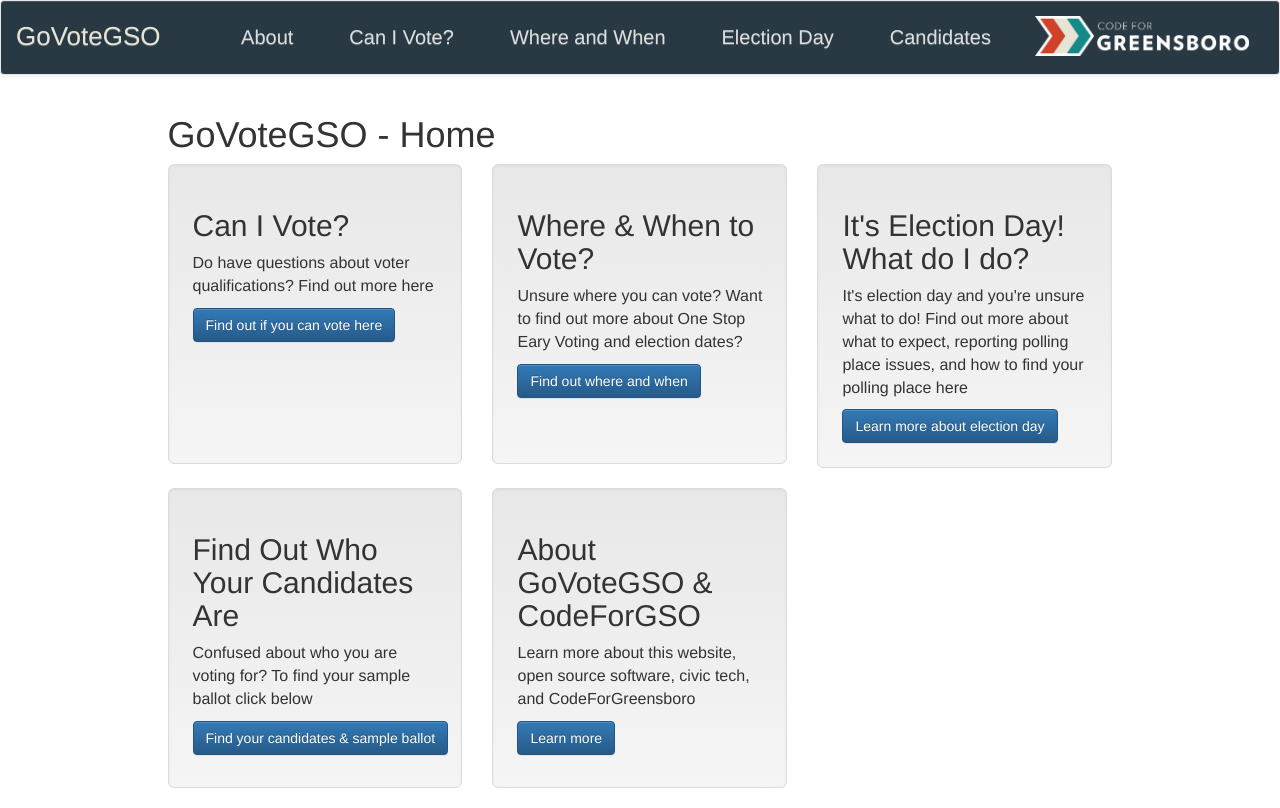
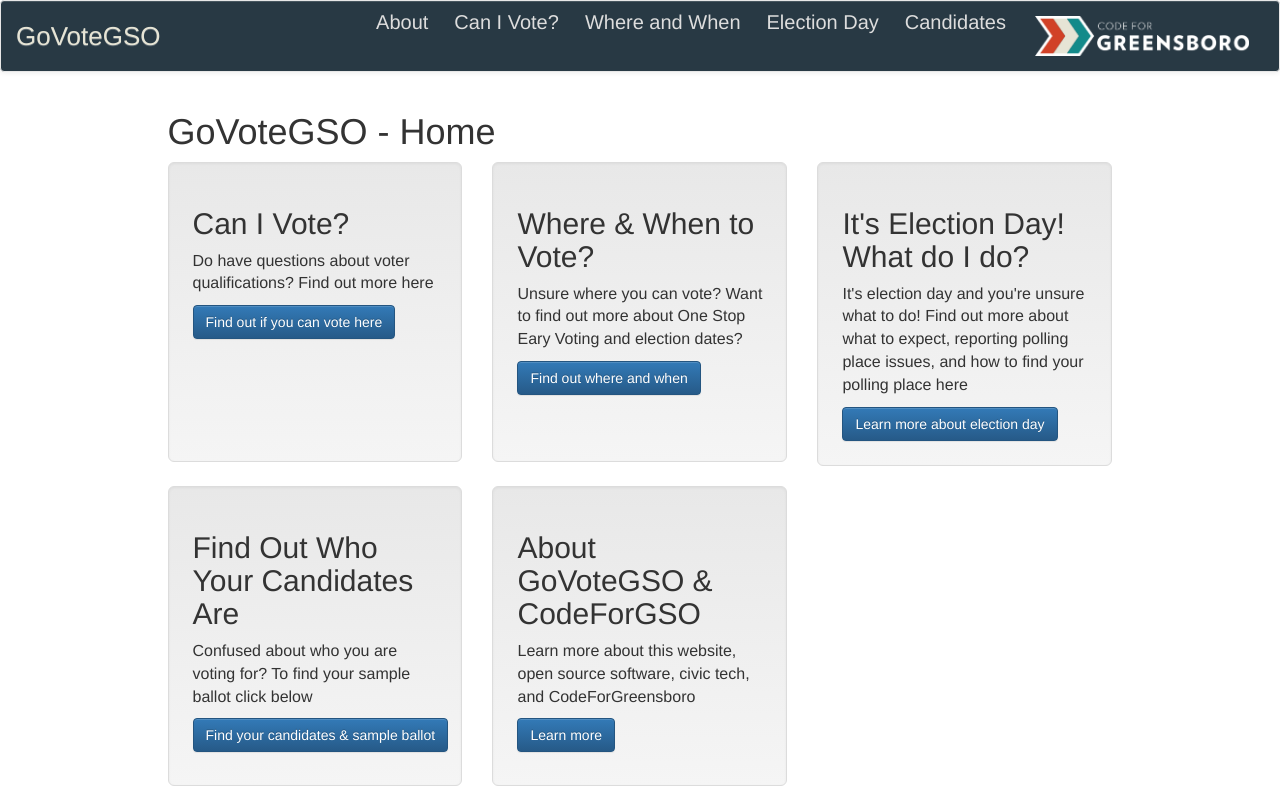
Before and after one commit to codeforgso/GoVote, a React (Create React App) app in the folder client/: page /can-i-vote/voter-status in a window 1280 px wide. Built offline with nearby package versions, Linux system fonts and the light colour scheme.

Commit message:
fix nested a tags

```diff
--- a/client/src/components/Header.jsx
+++ b/client/src/components/Header.jsx
@@ -16,7 +16,7 @@ const Header = () => (
       <Nav pullRight>
         {
           routes.map((route, index) => (
-            <NavItem key={index}>
+            <NavItem key={index} componentClass='span'>
               <Link to={route.to} key={index} className="btn btn-link header__details-action">
                 {route.label}
               </Link>
--- a/client/src/components/VoterPrecintMap.jsx
+++ b/client/src/components/VoterPrecintMap.jsx
@@ -17,7 +17,7 @@ class GoogleMap extends React.Component {
 
     // this logic is used to prevent the script for maps.googleapis from having to be in index.html
     // and having the api key exposed in index.html
-    // this method allows the key to be stored in an .env file and the script tag added to the SOM when needed
+    // this method allows the key to be stored in an .env file and the script tag added to the DOM when needed
     const GoogleMapAPIKey = process.env.REACT_APP_GOOGLEMAPAPIKEY;
     // if GoogleMapAPIKey not provided, then no map
     if (GoogleMapAPIKey) {
```
